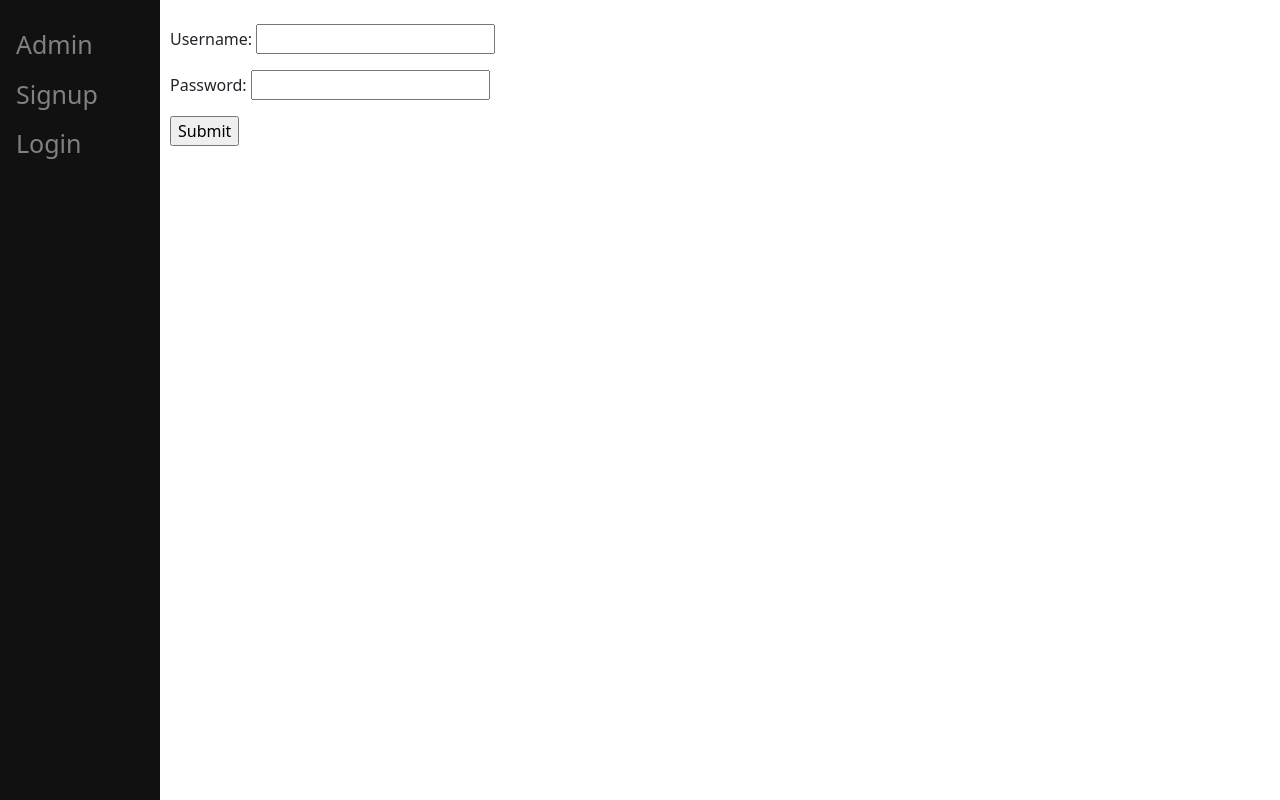
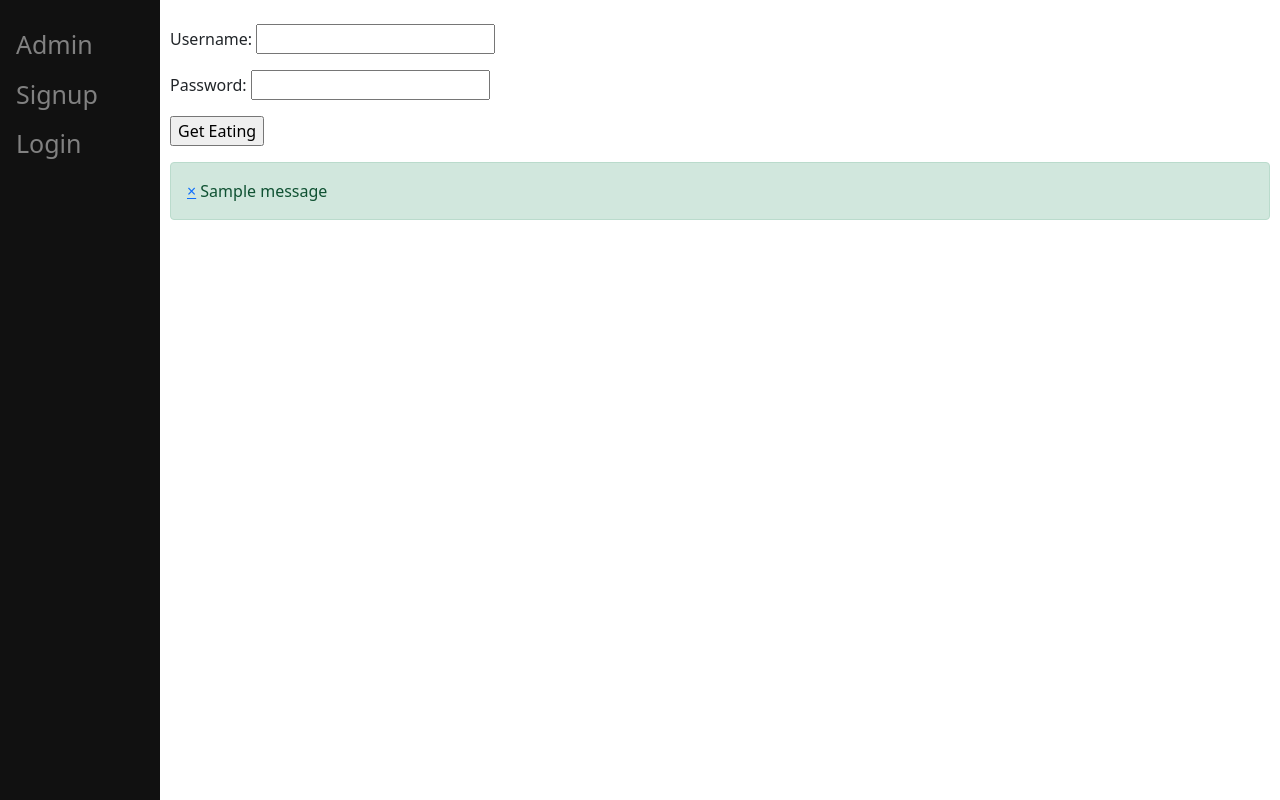
Before and after one commit to thomasknashville/TFR-CAPSTONE-Q4-Let-s-Eat-, a Django app: page /login/ in a window 1280 px wide. Run offline with Django 3.2, Linux system fonts and the light colour scheme; tables that the repository leaves empty hold one stand-in row (values such as "Sample post"); one stand-in notice (Sample message) is shown.

Commit message:
Login Error Message and tagging

```diff
--- a/TFR/settings.py
+++ b/TFR/settings.py
@@ -25,7 +25,7 @@ SECRET_KEY = DJANGO_SECRET
 BASE_DIR = Path(__file__).resolve().parent.parent
 
 
-ALLOWED_HOSTS = ['localhost:8000', 'localhost']
+ALLOWED_HOSTS = ['localhost:8000', 'localhost', '127.0.0.1', '127.0.0.1:8000']
 
 LOGIN_URL = 'login/'
 
@@ -53,6 +53,8 @@ MIDDLEWARE = [
     'django.contrib.messages.middleware.MessageMiddleware',
     'django.middleware.clickjacking.XFrameOptionsMiddleware',
 ]
+
+
 
 ROOT_URLCONF = 'TFR.urls'
 MEDIA_ROOT = os.path.join(BASE_DIR/"media")
--- a/templates/base.html
+++ b/templates/base.html
@@ -1,5 +1,6 @@
 !<!DOCTYPE html>
 {% comment %} {% load staticfiles %} {% endcomment %}
+{% load alerts %}
 <html>
   <head>
     <meta charset="utf-8" />
@@ -50,13 +51,14 @@
       {% if user.is_authenticated %}
       <a href="/">Home</a>
       <a href="/user/{{user.id}}/">MyProfile</a>
+      <a href="/alert/">{{ alerts }}</a>
       <a href="/logout/">Logout</a>
       {% endif %} {% if unread %}
       <a href="/user/{{user.id}}/viewmatch">You Have a New Match!</a>
       {% endif %} {% if not user.is_authenticated %}
       <a href="/signup/">Signup</a>
       <a href="/login/">Login</a>
-      <a href="/alert/">{{unread.count}}</a>
+
 
       {% endif %}
     </div>
--- a/templates/signup_login_form.html
+++ b/templates/signup_login_form.html
@@ -3,7 +3,14 @@
   <form method="POST" action="">
     {% csrf_token %} {{ form.as_p }}
 
-    <input type="submit" value="Submit" />
+    <input type="submit" value="Get Eating" />
+
   </form>
+  {% for message in messages %}
+    <div class="alert alert-success">
+      <a class="close" href="#" data-dismiss="alert">×</a>
+      {{ message }}
+    </div>
+  {% endfor %}
 </div>
 {% endblock %}
--- a/users/views.py
+++ b/users/views.py
@@ -1,5 +1,6 @@
 from django.shortcuts import render, HttpResponseRedirect, reverse
 from django.contrib.auth.decorators import login_required
+from django.contrib import messages
 # Create your views here.
 
 from users.forms import SignupForm, LoginForm, ProfileEditForm
@@ -40,7 +41,9 @@ def login_view(request):
             if user:
                 login(request, user)
                 return HttpResponseRedirect(request.GET.get('next', reverse('homepage')))
-
+            else:
+                messages.error(request,'Username or Password not correct')
+                return HttpResponseRedirect(reverse('login'))
     form = LoginForm()
     return render(request, "signup_login_form.html", {'form': form})
 
@@ -50,7 +53,6 @@ def profile(request, user_id: int):
     users=TFRUser.objects.all()
     restaurants = Restaurant.objects.all()
     new_notes = Notification.objects.filter(read=False, recipient=request.user)
-    print(new_notes)
     return render(request, 'profile.html', {'user':user, 'users':users, 'restaurants': restaurants, "new_notes": new_notes })
 
 
@@ -58,7 +60,6 @@ def profile_edit(request, user_id: int):
     profile = TFRUser.objects.get(id=user_id)
 
     if request.method == 'POST':
-        print("print this mofo")
         form=ProfileEditForm(request.POST, request.FILES)
         if form.is_valid():
             data = form.cleaned_data
```
Also changed, not shown: notifications/templatetags/alerts.py (added, +15 -0 lines), notifications/views.py (+0 -8 lines), db.sqlite3, notifications/templatetags/__init__.py (added).
